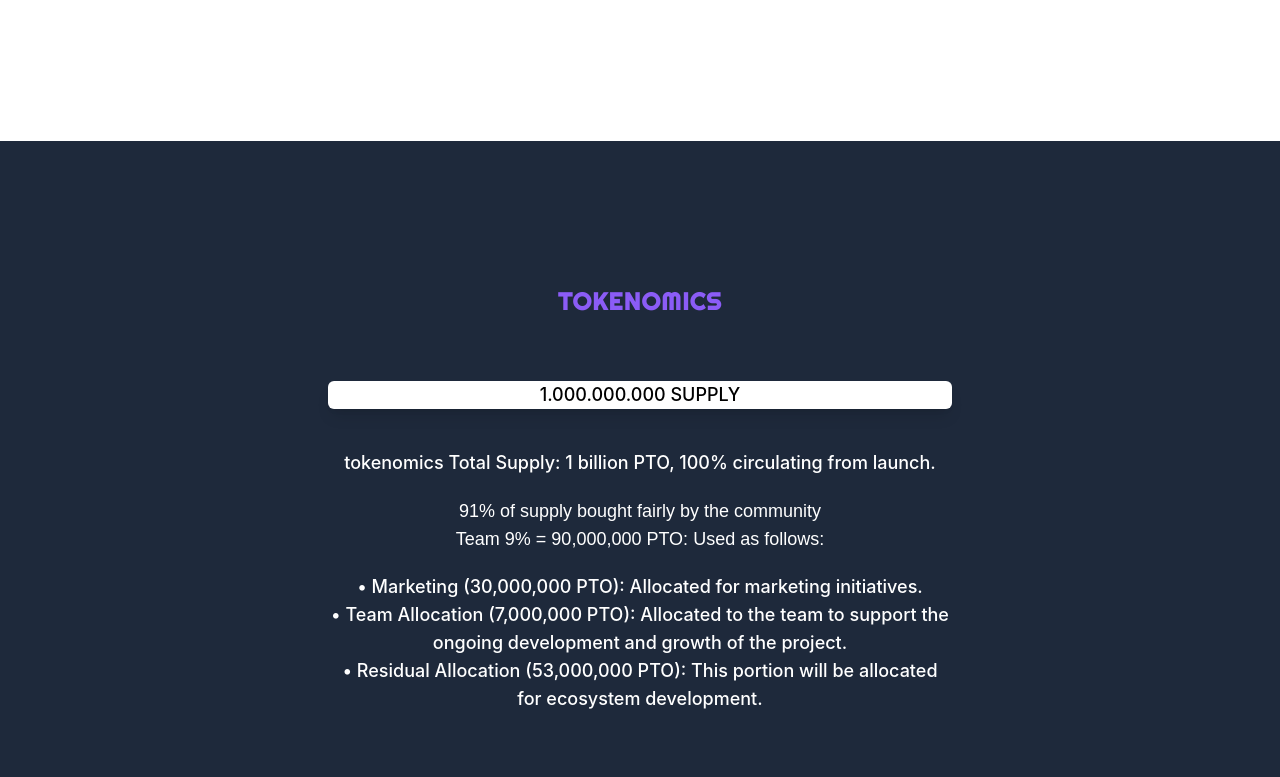
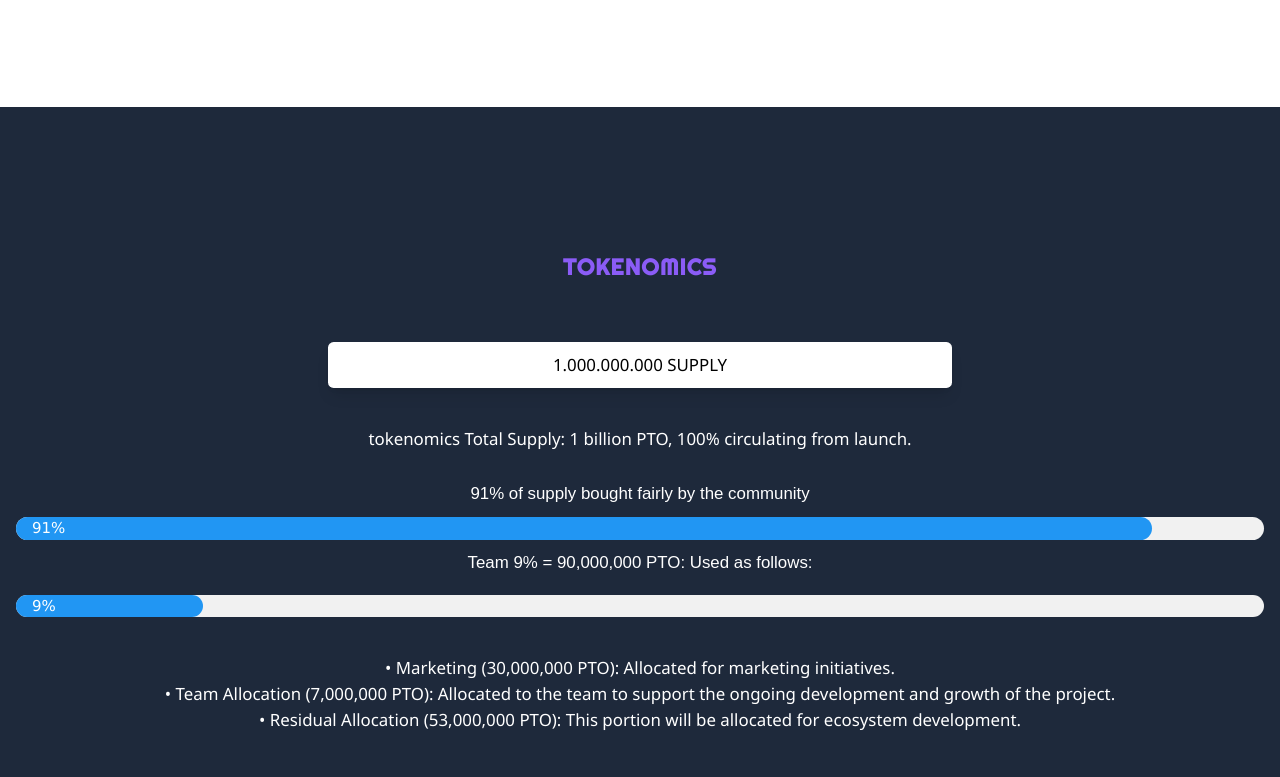
Before and after one commit to Hoseaa07/Potooo, a website: page index.html in a window 1280 px wide. Shown: the part 1263-2040 px from the top of the page. Drawn offline with nearby package versions, Linux system fonts and the light colour scheme; a web font is replaced by a local one.

```diff
--- a/index.html
+++ b/index.html
@@ -14,6 +14,7 @@
         rel="stylesheet">
     <link rel="stylesheet" href="css/style.css">
     <link rel="stylesheet" href="src/input.css">
+    <link rel="stylesheet" href="https://www.w3schools.com/w3css/4/w3.css">
     <!-- Animated On Scroll -->
     <link rel="stylesheet" href="https://unpkg.com/aos@next/dist/aos.css" />
 </head>
@@ -146,6 +147,7 @@
 
                 </div>
             </div>
+
                 <!-- TOKENOMICS -->
                 <div class="bg-clip-border p-6 bg-violet-600 border-4 border-violet-300 border-dashed">
                     <div class="w-full px-1 flex flex-wrap justify-center">
@@ -154,28 +156,31 @@
                             <h1 class="font-medium text-base text-center max-w-x lg:text-lg">1.000.000.000 SUPPLY</h1>
                             </div>
                             <h2 class="text-white font-medium text-base text-center justify-center max-w-x lg:text-lg mb-5">tokenomics Total Supply: 1 billion PTO, 100% circulating from launch.</h2>
+                        </div>
+                        </div>
+                    <!-- Data 1 -->
                     <h2 class="text-white font-medium text-center font-Alkatra justify-center text-base max-w-x lg:text-lg">
                     91% of supply bought fairly by the community
                     </h2>
+                    <div class="w3-light-grey w3-round-xlarge">
+                        <div class="w3-container w3-blue w3-round-xlarge" style="width:91%">91%</div>
+                    </div>
+                    <!-- Data 2 -->
                     <h2 class="font-medium text-white mb-5 font-Alkatra text-center justify-center text-base max-w-x lg:text-lg">
                     Team 9% = 90,000,000 PTO: Used as follows:</h2>
-                        <h2 class="font-medium text-base text-white max-w-x text-center justify-center lg:text-lg">
+                    <div class="w3-light-grey w3-round-xlarge">
+                        <div class="w3-container w3-blue w3-round-xlarge" style="width:15%">9%</div>
+                    </div>
+                    <!-- Team Token -->
+                    <h2 class="font-medium text-base text-white max-w-x text-center justify-center lg:text-lg mt-10">
                         <p>• Marketing (30,000,000 PTO): Allocated for marketing initiatives.</p>
                         <p>• Team Allocation (7,000,000 PTO):
                         Allocated to the team to support the ongoing development and growth of the project.</p>
                         <p> • Residual Allocation (53,000,000 PTO):
                         This portion will be allocated for ecosystem development.</p>
                     </h2>
-
-
-
-                    </div>
-                </div>
-            </div>
-
             <!-- end -->
                 </div>
-
         </div>
     </section>
     <!-- Deskripsi End -->
```
Lines whose indentation alone changed are shown as unchanged.
